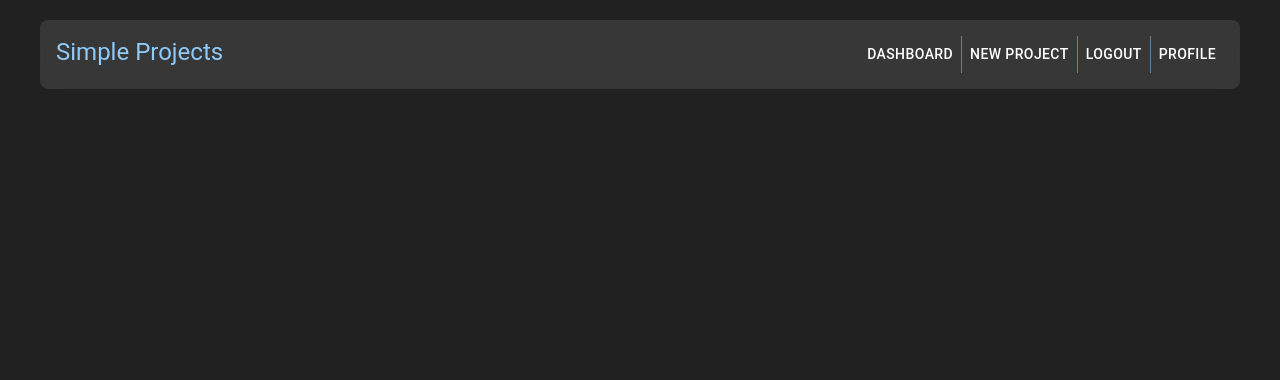
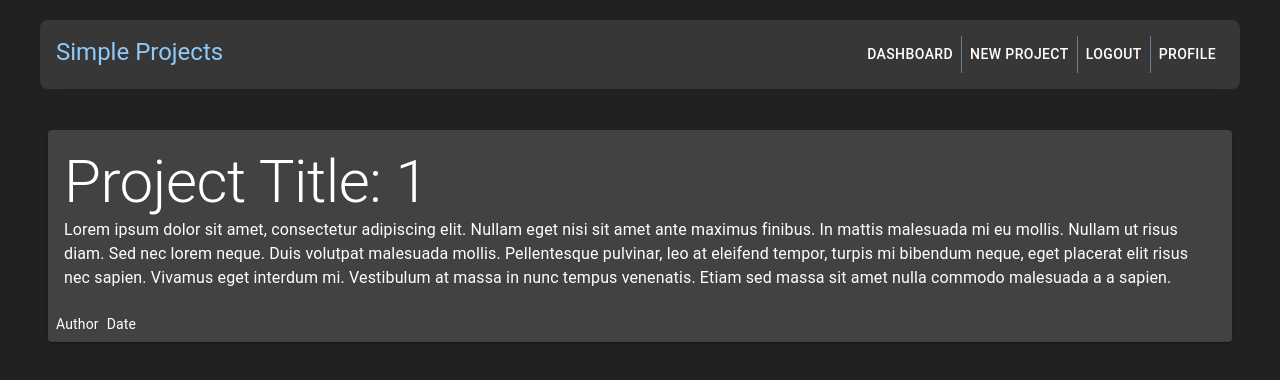
Before and after one commit to pstringe/Simple-Project-Managment-App, a React (Create React App) app: page /project/1 in a window 1280 px wide. Shown: the top 380 px of the page. Built offline with nearby package versions, Linux system fonts and the light colour scheme.

Commit message:
fixed routing params

```diff
--- a/src/App.js
+++ b/src/App.js
@@ -5,6 +5,8 @@ import { createMuiTheme, ThemeProvider, useTheme} from '@material-ui/core/styles
 import Header from './Components/Layout/Header';
 import CssBaseline from '@material-ui/core/CssBaseline';
 import Dashboard from './Components/Dashboard/Dashboard';
+import ProjectDetails from './Components/Project/ProjectDetails';
+import ProjectSummary from './Components/Project/ProjectSummary';
 
 const theme = createMuiTheme({
     palette: {
@@ -36,13 +38,14 @@ const useStyles = makeStyles(theme => ({
 }));
 
 const routes = [
-  {name: 'root', path: '/', component: null, auth: true},
-  {name: 'dashboard', path: '/dashboard', component: <Dashboard/>, auth: true},
-  {name: 'new project', path: '/newproject', component: null, auth: true},
-  {name: 'Logout', path: '/logout', component: null, auth: true},
-  {name: 'Profile', path: '/profile', component: null, auth: true},
-  {name: 'Login', path: '/login', component: null, auth: false},
-  {name: 'Signup', path: '/signup', component: null, auth: false},
+  {name: 'root', path: '/', component: null, auth: true, show:false},
+  {name: 'dashboard', path: '/dashboard', component: Dashboard, auth: true, show:true},
+  {name: 'new project', path: '/newproject', component: null, auth: true, show:true},
+  {name: 'project details', path: '/project/:id', component: ProjectDetails, auth: true, show:false},
+  {name: 'Logout', path: '/logout', component: null, auth: true, show:true},
+  {name: 'Profile', path: '/profile', component: null, auth: true, show:true},
+  {name: 'Login', path: '/login', component: null, auth: false, show:true},
+  {name: 'Signup', path: '/signup', component: null, auth: false, show:true},
 ];
 
 function App() {
--- a/src/Components/Layout/Navbar.js
+++ b/src/Components/Layout/Navbar.js
@@ -13,7 +13,7 @@ const Navbar = ({items}) => {
     const auth = true;
 
     const links = items.filter((item) => {
-        return item.auth === auth && item.name !== 'root';
+        return item.auth === auth && item.show;
     });
 
     return (
--- a/src/Components/Project/ProjectDetails.js
+++ b/src/Components/Project/ProjectDetails.js
@@ -0,0 +1,22 @@
+import { Grid, Typography, Card, CardActions, CardContent } from "@material-ui/core"
+
+const ProjectDetails = (props) => {
+    const id = props.match.params.id;
+
+    return (
+        <Grid>
+            <Card>
+                <CardContent>
+                    <Typography variant='h2'>Project Title: {id}</Typography>
+                    <Typography variant='body1'>Lorem ipsum dolor sit amet, consectetur adipiscing elit. Nullam eget nisi sit amet ante maximus finibus. In mattis malesuada mi eu mollis. Nullam ut risus diam. Sed nec lorem neque. Duis volutpat malesuada mollis. Pellentesque pulvinar, leo at eleifend tempor, turpis mi bibendum neque, eget placerat elit risus nec sapien. Vivamus eget interdum mi. Vestibulum at massa in nunc tempus venenatis. Etiam sed massa sit amet nulla commodo malesuada a a sapien.</Typography>
+                </CardContent>
+                <CardActions>
+                    <Typography variant='body2'>Author</Typography>
+                    <Typography variant='body2'>Date</Typography>
+                </CardActions>
+            </Card>
+        </Grid>
+    );
+}
+
+export default ProjectDetails;
```
